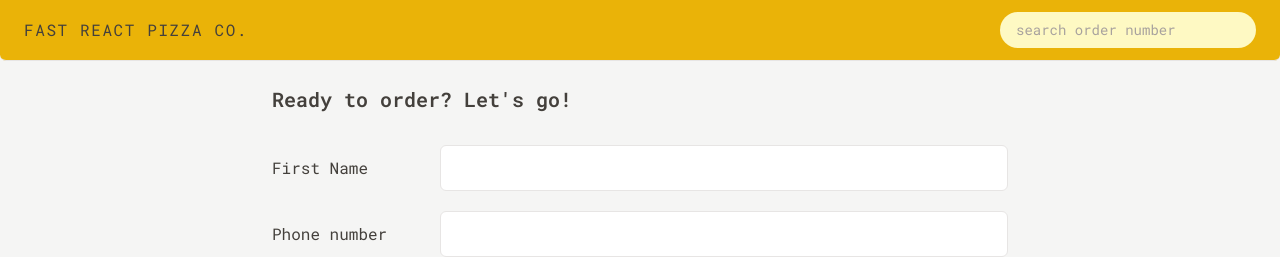
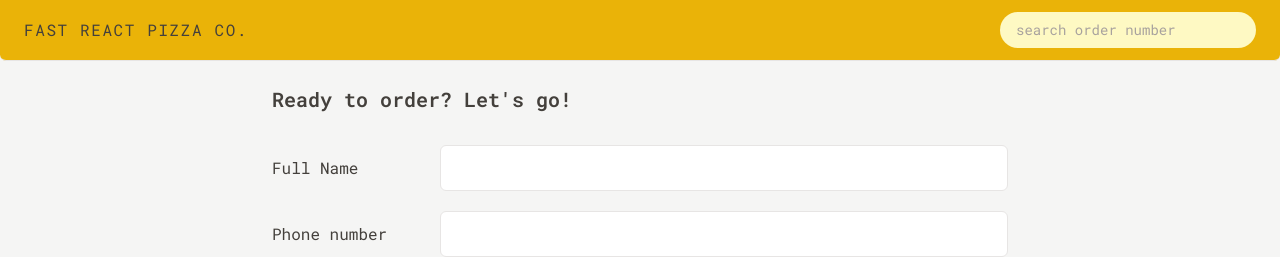
Before and after one commit to G3RGES/fast-react-pizza, a React (Vite) app: page /order/new in a window 1280 px wide. Shown: the top 257 px of the page. Built offline with nearby package versions, Linux system fonts and the light colour scheme.

Commit message:
Update CreateOrder.jsx

```diff
--- a/src/features/order/CreateOrder.jsx
+++ b/src/features/order/CreateOrder.jsx
@@ -50,13 +50,14 @@ function CreateOrder() {
       {/* <Form method="POST" action="/order/new"> */}
       <Form method="POST">
         <div className="mb-5 flex flex-col gap-2 sm:flex-row sm:items-center">
-          <label className="sm:basis-40">First Name</label>
+          <label className="sm:basis-40">Full Name</label>
           <input
             type="text"
             name="customer"
             required
             className="input grow"
-            value={username}
+            // placeholder={username}
+            defaultValue={username}
           />
         </div>
 
```
